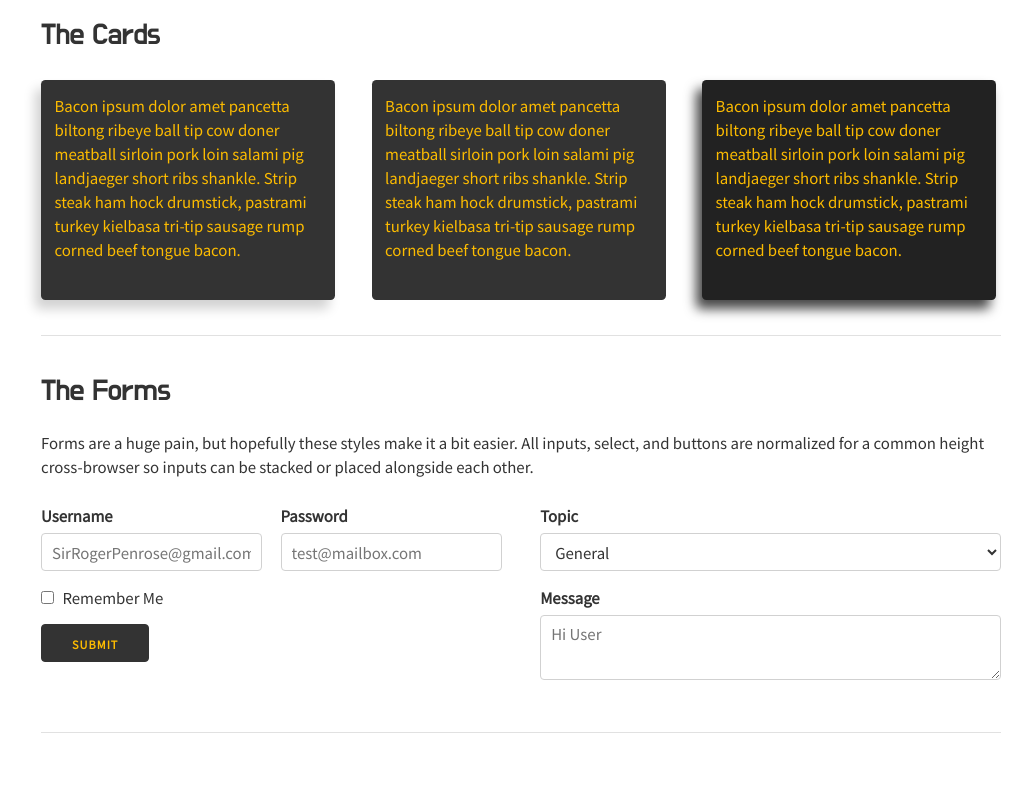
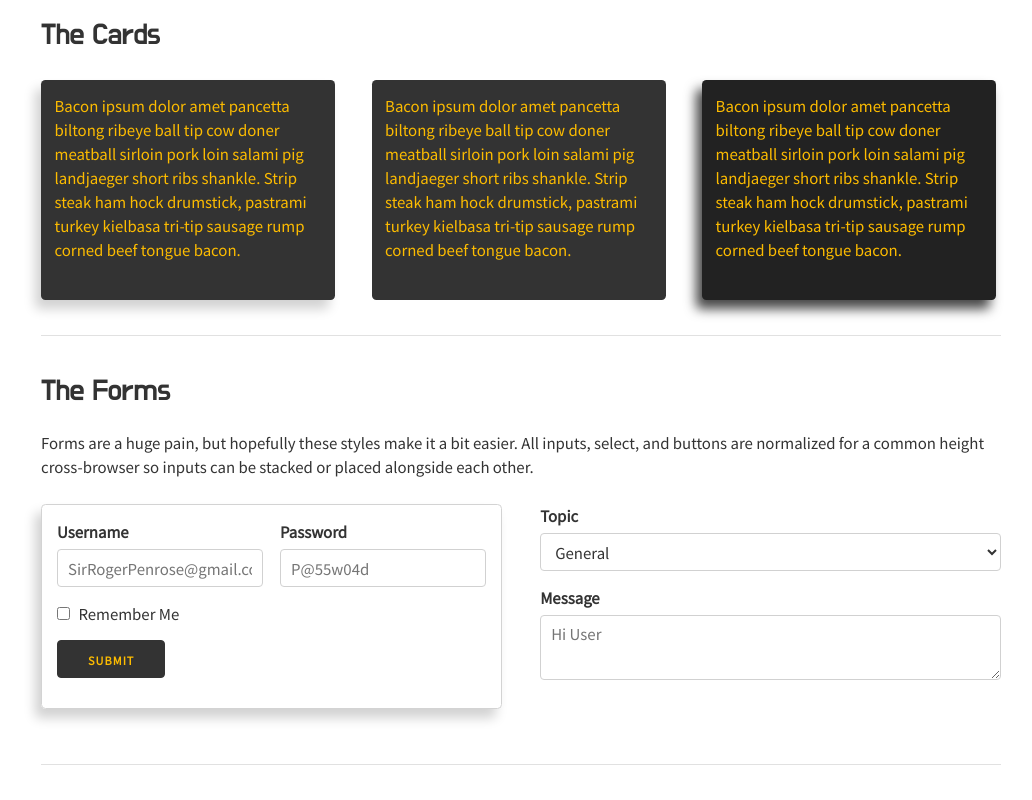
Before and after one commit to rosalesnikho/PenroseCSS, a plain HTML site: page index.html in a window 1280 px wide. Shown: the part 1298-2098 px from the top of the page, without its empty margins (119-1151 px from the left). Before the commit the page ends 2066 px from the top, so only its background shows below. Drawn offline with Linux system fonts and the light colour scheme.

Commit message:
Updated forms HTML

```diff
--- a/css/style.css
+++ b/css/style.css
@@ -57,3 +57,10 @@ h1,h2,h3,h4,h5 {
     border: 1px solid #222222;
     color: #fdbc00;
 }
+
+/* Form Area */
+.login-form {
+    border-radius: .3em;
+    padding: 1em;
+    border: 1px solid lightgray;
+}
--- a/index.html
+++ b/index.html
@@ -84,10 +84,8 @@
         <div class="cards-wrapper">
             <div class="four columns card-type-one shadow-1 bg-color-dark">
                 <p>Bacon ipsum dolor amet pancetta biltong ribeye ball tip cow doner meatball sirloin pork loin salami
-                    pig
-                    landjaeger short ribs shankle. Strip steak ham hock drumstick, pastrami turkey kielbasa tri-tip
-                    sausage
-                    rump corned beef tongue bacon.</p>
+                    pig landjaeger short ribs shankle. Strip steak ham hock drumstick, pastrami turkey kielbasa tri-tip
+                    sausage rump corned beef tongue bacon.</p>
             </div>
             <div class="four columns card-type-two bg-color-dark">
                 <p>Bacon ipsum dolor amet pancetta biltong ribeye ball tip cow doner meatball sirloin pork loin salami
@@ -116,21 +114,21 @@
     <div class="row">
         <div class="six columns">
             <form>
-                <div class="row">
+                <div class="row login-form shadow-1">
                     <div class="six columns">
                         <label for="email">Username</label>
                         <input class="u-full-width" type="email" placeholder="SirRogerPenrose@gmail.com" id="email">
                     </div>
                     <div class="six columns">
                         <label for="password">Password</label>
-                        <input class="u-full-width" type="password" placeholder="test@mailbox.com" id="password">
+                        <input class="u-full-width" type="password" placeholder="P@55w04d" id="password">
                     </div>
+                    <label class="example-send-yourself-copy">
+                        <input type="checkbox">
+                        <span class="label-body">Remember Me</span>
+                    </label>
+                    <input class="button-primary" type="submit" value="Submit">
                 </div>
-                <label class="example-send-yourself-copy">
-                    <input type="checkbox">
-                    <span class="label-body">Remember Me</span>
-                </label>
-                <input class="button-primary" type="submit" value="Submit">
             </form>
         </div>
         <div class="six columns">
```
